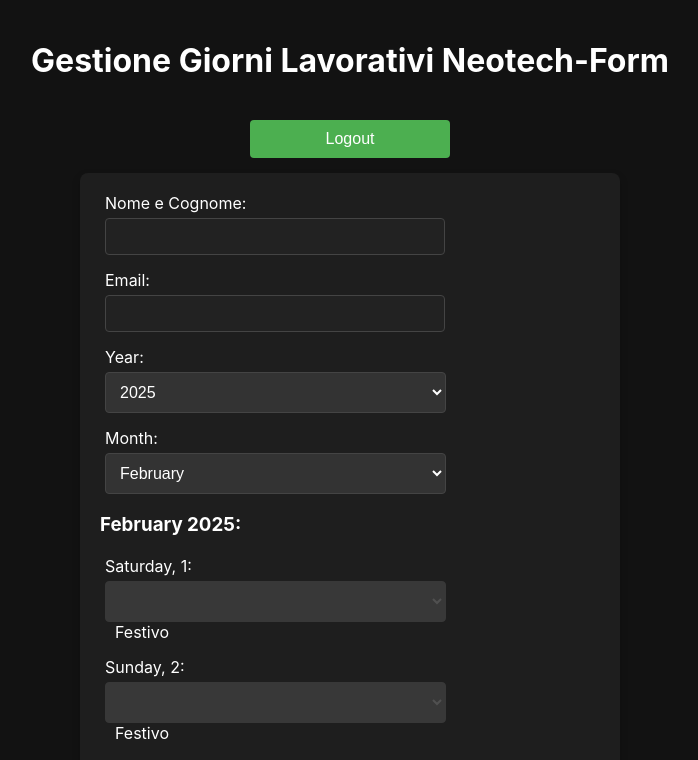
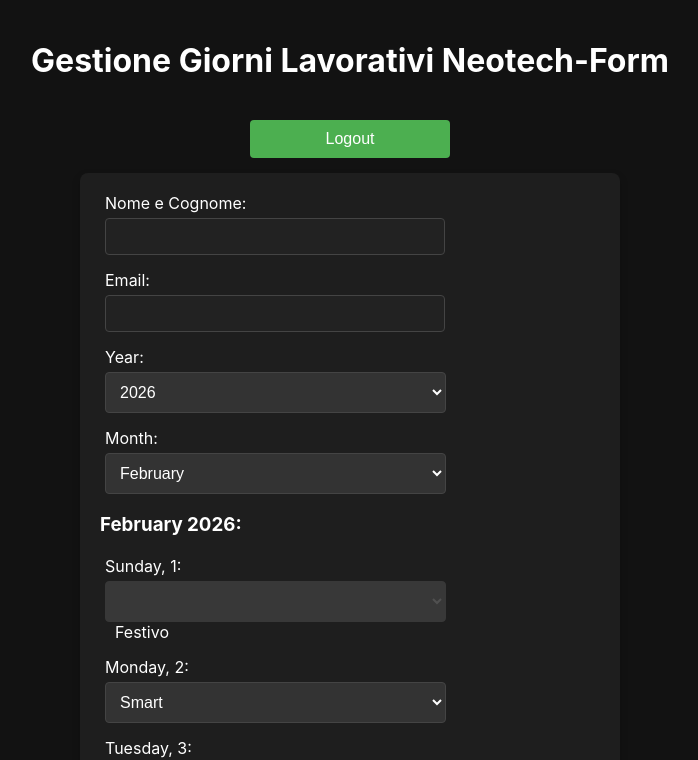
Before and after one commit to stefanoricci1984/attendance-form, a React (Create React App) app: page /form in a window 1280 px wide. Shown: the top 760 px of the page, without its empty margins (290-988 px from the left). Built offline with nearby package versions, Linux system fonts and the light colour scheme; sample sign-in values are in the browser's storage.

Commit message:
Update FormPage.js

```diff
--- a/src/FormPage.js
+++ b/src/FormPage.js
@@ -5,7 +5,7 @@
 import { useNavigate } from "react-router-dom";
 
 const FormPage = () => {
-    const [year, setYear] = useState(2025); // Imposta il valore predefinito su 2024
+    const [year, setYear] = useState(2026); // Imposta il valore predefinito su 2024
     const [month, setMonth] = useState(new Date().getMonth() + 1);
     const [formData, setFormData] = useState({
         name: "",
```
